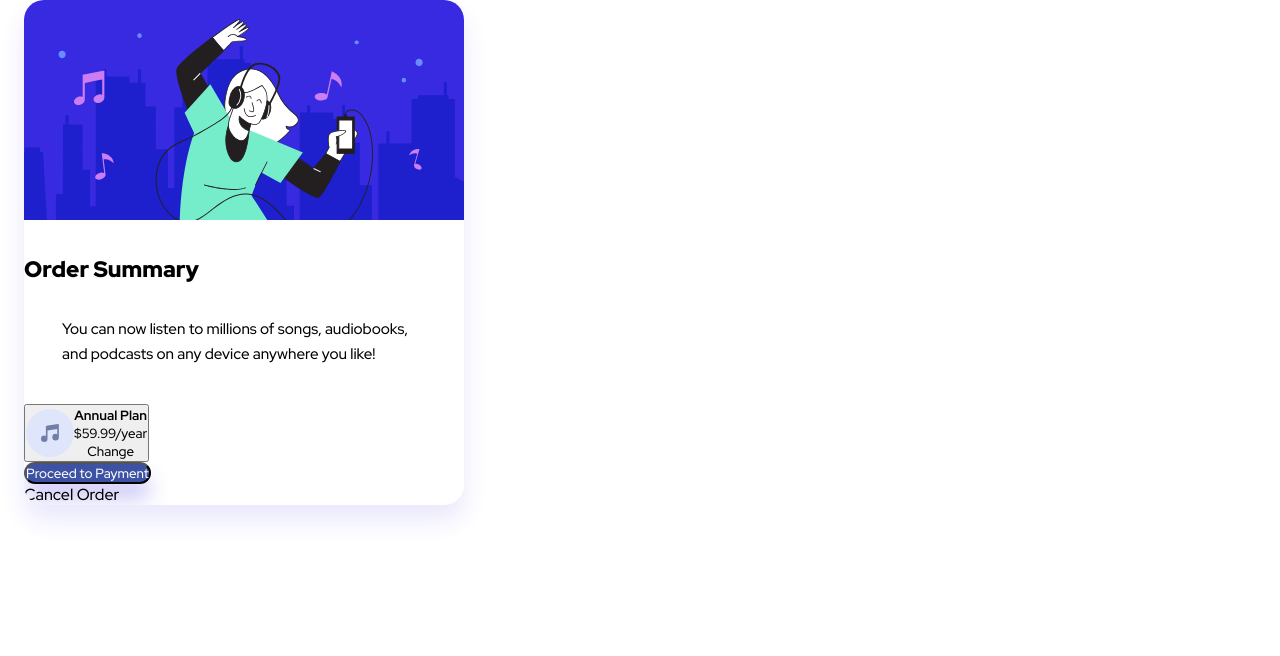
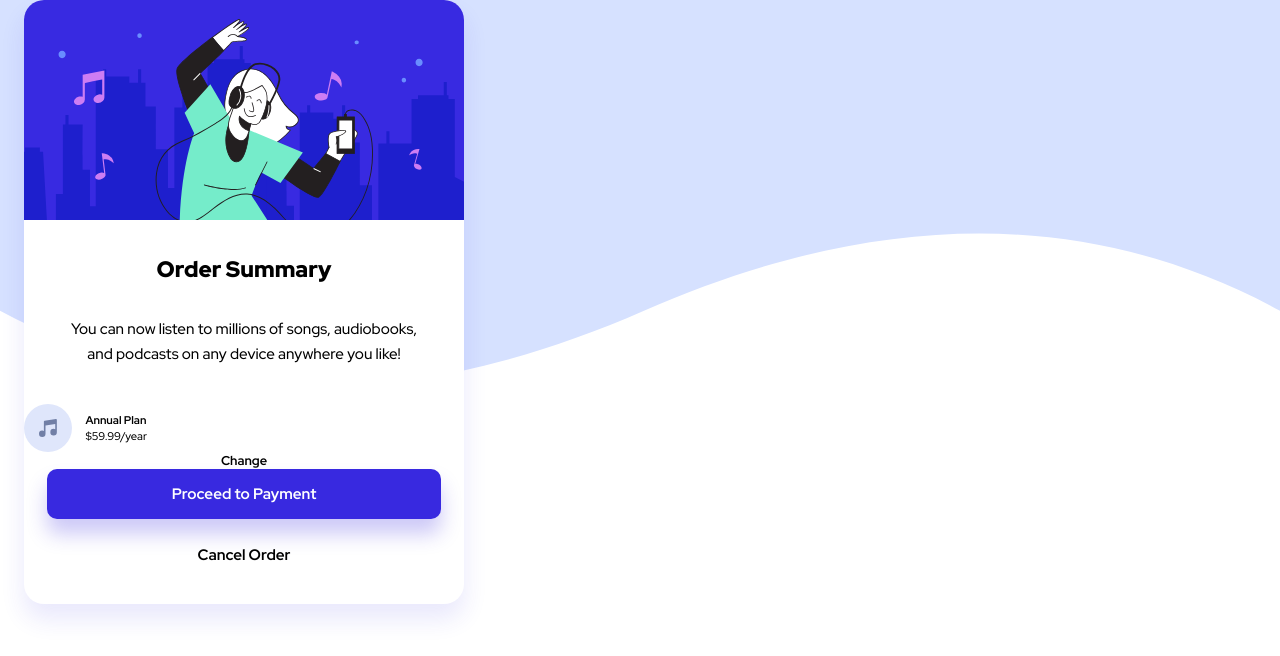
Before and after one commit to Martin2251/order-summary-component-main, a plain HTML site: page index.html in a window 1280 px wide. Drawn offline with Linux system fonts and the light colour scheme.

Commit message:
nearly there

```diff
--- a/index.html
+++ b/index.html
@@ -1,53 +1,67 @@
 <!DOCTYPE html>
 <html lang="en">
   <head>
-  <meta charset="UTF-8">
-  <meta name="viewport" content="width=device-width, initial-scale=1.0"> <!-- displays site properly based on user's device -->
+    <meta charset="UTF-8" />
+    <meta name="viewport" content="width=device-width, initial-scale=1.0" />
+    <!-- displays site properly based on user's device -->
 
-  <link rel="icon" type="image/png" sizes="32x32" href="./images/favicon-32x32.png">
-  <link rel="preconnect" href="https://fonts.googleapis.com">
-<link rel="preconnect" href="https://fonts.gstatic.com" crossorigin>
-<link href="https://fonts.googleapis.com/css2?family=Red+Hat+Display:wght@500;700;900&display=swap" rel="stylesheet">
-<link rel="stylesheet" type="text/css" href="/style.css">
+    <link
+      rel="icon"
+      type="image/png"
+      sizes="32x32"
+      href="./images/favicon-32x32.png"
+    />
+    <link rel="preconnect" href="https://fonts.googleapis.com" />
+    <link rel="preconnect" href="https://fonts.gstatic.com" crossorigin />
+    <link
+      href="https://fonts.googleapis.com/css2?family=Red+Hat+Display:wght@500;700;900&display=swap"
+      rel="stylesheet"
+    />
+    <link rel="stylesheet" type="text/css" href="/style.css" />
     <title>Frontend Mentor | Order summary card</title>
 
     <!-- Feel free to remove these styles or customise in your own stylesheet 👍 -->
     <style>
-    .attribution { font-size: 11px; text-align: center; }
-    .attribution a { color: hsl(228, 45%, 44%); }
+      .attribution {
+        font-size: 11px;
+        text-align: center;
+      }
+      .attribution a {
+        color: hsl(228, 45%, 44%);
+      }
     </style>
   </head>
 
   <body>
     <article class="card">
-
       <div class="img-hold">
         <img src="./images/illustration-hero.svg" alt="music dancing" />
       </div>
+      <div class="card-body">
         <h1 class="title">Order Summary</h1>
 
-  <p class="info">You can now listen to millions of songs, audiobooks, and podcasts on any
-  device anywhere you like!</p>
-
-  <button class="annual">
+        <p class="info">
+          You can now listen to millions of songs, audiobooks, and podcasts on
+          any device anywhere you like!
+        </p>
+        <div class="info-box">
+          <div class="info-left">
             <img src="./images/icon-music.svg" />
             <div class="main-box">
               <h4>Annual Plan</h4>
-  <div class="left">
               <p>$59.99/year</p>
             </div>
+          </div>
           <div class="right">
+            <a>Change</a>
           </div>
-  <p>Change</p>
         </div>
-</button>
+      </div>
 
-  <button class="button">Proceed to Payment</button>
-
-
-  <p>Cancel Order</p>
-
-
+      <div class="button-holder">
+        <button class="btn payment-btn">Proceed to Payment</button>
+        <button class="btn cancel-btn">Cancel Order</button>
+      </div>
     </article>
   </body>
 </html>
--- a/style.css
+++ b/style.css
@@ -1,3 +1,14 @@
+
+:root {
+
+    /* COLORS */
+
+    /* PRIMARY COLORS */
+
+    --clr-primary-pale-blue: hsl(225, 100%, 94%);
+    --clr-primary-bright-blue: hsl(245, 75%, 52%);
+}
+
 *{
     font-family: 'Red Hat Display', sans-serif;
     box-sizing: border-box;
@@ -26,6 +37,10 @@ margin-left: 1.5em;
 margin-right: 1.5em;
 }
 
+.card-body{
+    text-align: center;
+}
+
 .img-holder img{
     display: block;
     max-width: 100%;
@@ -45,13 +60,14 @@ margin-right: 1.5em;
   }
 
 
-.button{
-background-color:  hsl(228, 45%, 44%);
-color:white;
-border-radius:15px;
-box-shadow: 0 15px 20px 0 hsla(245, 75%, 52%, .25);
-
-}
+  .button-holder {
+    display: flex;
+    flex-direction: column;
+    justify-content: center;
+    text-align: center;
+    gap: .65em;
+    margin-bottom: 1.5em;
+  }
 
 .info{
     display: flex;
@@ -64,11 +80,59 @@ box-shadow: 0 15px 20px 0 hsla(245, 75%, 52%, .25);
 
 }
 
-.left{
+.main-box{
+    display: flex;
+    flex-direction: column;
+    justify-content: center;
+    padding-left: 1.2em;
+    gap: .2em;
+    text-align: left;
+    font-size: .7rem;
+}
+
+.info-left{
     display: flex;
 }
 
+
+.right{
+    font-weight: 700;
+    font-size: .8rem;
+    opacity: 1;
+    transition: all .2s ease;
+}
 .annual{
     display: flex;
     align-items: center;
 }
+
+
+.btn {
+    all: unset;
+    display: block;
+    border-radius: 10px;
+    cursor: pointer;
+    font-size: .95rem;
+    font-weight: 700;
+    margin-left: 1.5em;
+    margin-right: 1.5em;
+    padding: 1em;
+  }
+
+  .payment-btn {
+    background: var(--clr-primary-bright-blue);
+    color: white;
+    box-shadow: 0 15px 20px 0 hsla(245, 75%, 52%, .25);
+    opacity: 1;
+    transition: all .2s ease;
+  }
+
+@media (min-width: 450px) {
+
+    body {
+      background: url(images/pattern-background-desktop.svg);
+      background-repeat: no-repeat;
+      background-size: contain;
+    }
+
+}
```
Lines whose indentation alone changed are shown as unchanged.
